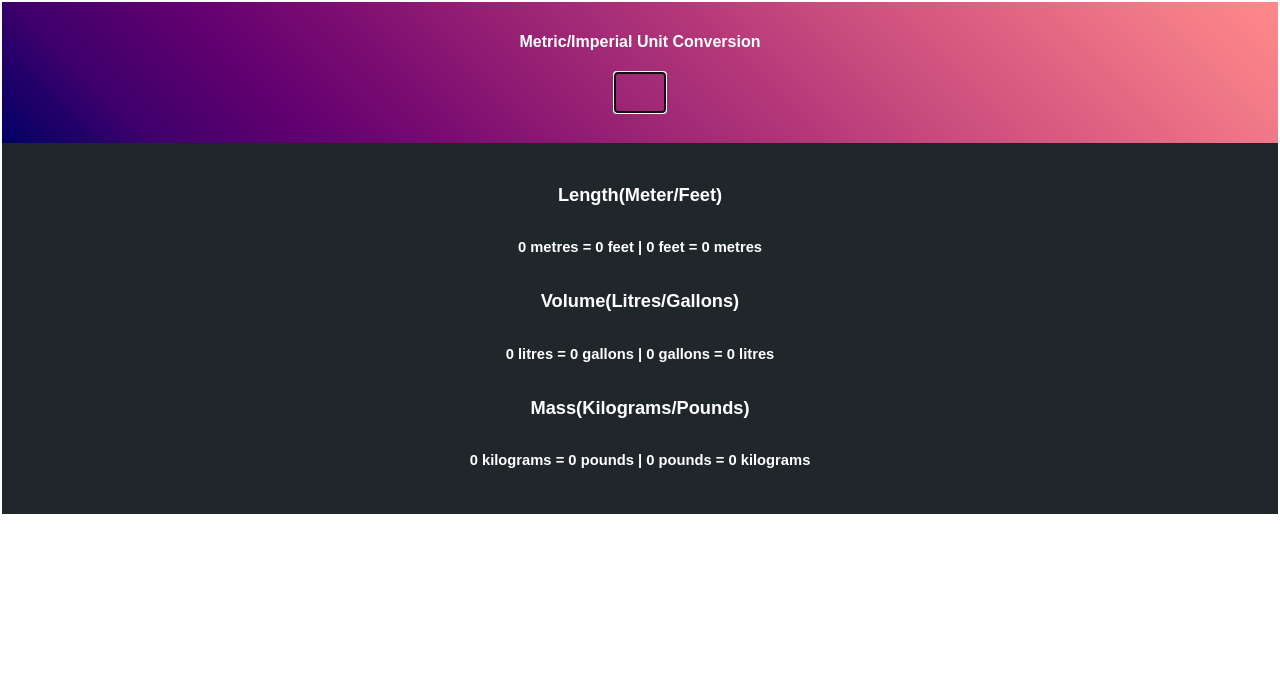
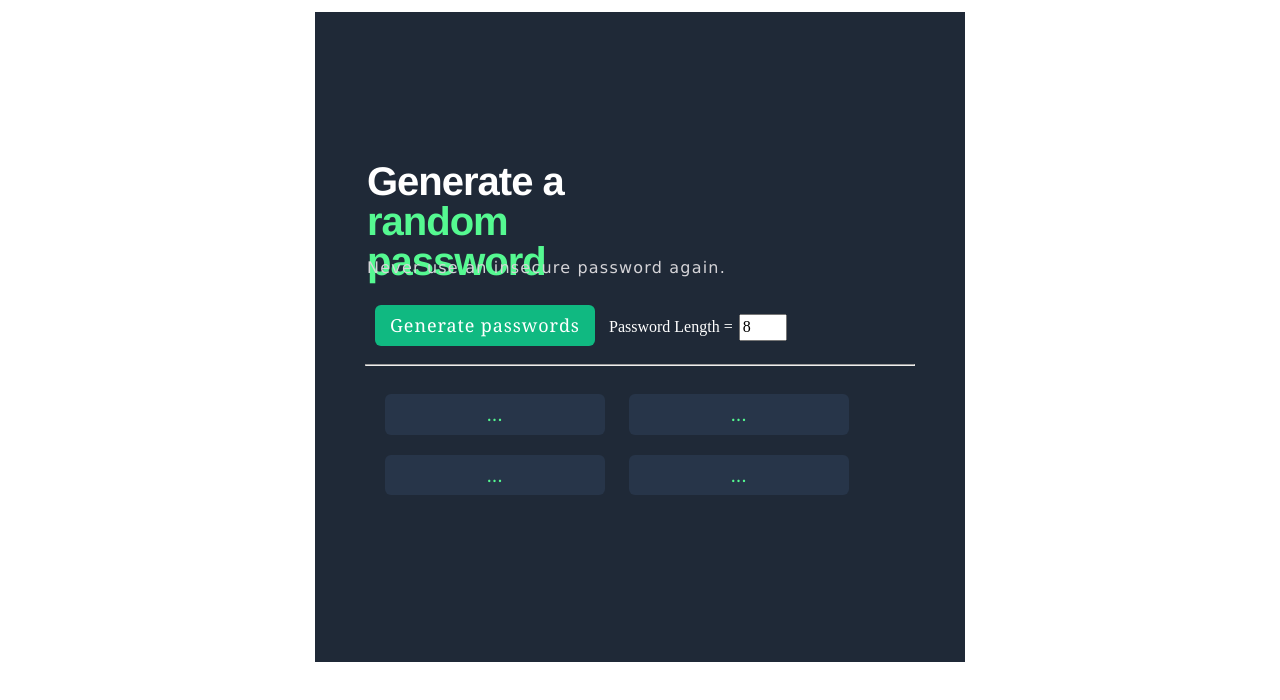
Before and after one commit to arch0nline/scrimba-projects, a plain HTML site: page index.html in a window 1280 px wide. Drawn offline with nearby package versions, Linux system fonts and the light colour scheme.

Commit message:
Add files via upload

```diff
--- a/index.css
+++ b/index.css
@@ -1,44 +1,73 @@
-html, body {
+html {
     margin: 0;
     padding: 0;
 }
+
 .main-content {
+    width: 550px;
+    height: 550px;
     align-content: center;
+    background: #1F2937;
+    margin: 10px auto;
+    padding: 50px;
+    border: 2px solid white;
+}
+
+/* Generate a random password */
+h1 {
+    font-family:'Franklin Gothic Medium', 'Arial Narrow', Arial, sans-serif;
+    width: 300px;
+    height: 80px;
     margin: 2px;
+    color: #55F991;
+    font-style: normal;
+    font-weight: 800;
+    font-size: 40px;
+    line-height: 40px;
+    letter-spacing: -0.025em;
 }
-.textinput {
-    background:transparent;
-    border: 0px;
-    border-color: transparent;
-    width: 50px;
+/* Generate word in white color */
+h1 .title1 {
     color: white;
 }
-.top-input {
+/* Never use statement */
+p {
+    color: #D5D4D8;
+    font-family: Verdana, Geneva, Tahoma, sans-serif;
+    font-style: normal;
+    font-size: 16px;;
+    letter-spacing: 0.075em;
+    padding: 2px;
+}
+/* line break */
+hr {
+    color: rgba(47, 62, 83, 1);
+    width: 446 px;
+}
+/* Generate button */
+button {
+    background: #10B981;
     color: white;
-    text-align: center;
-    font-family: Arial, Helvetica, sans-serif;
+
+    font-family: Cambria, Cochin, Georgia, Times, Times New Roman, serif;
+    font-size: 18px;
+    letter-spacing: 0.05em;
+
     padding: 10px;
-    background-image: linear-gradient(
-  45deg,
-  hsl(240deg 100% 20%) 0%,
-  hsl(275deg 100% 21%) 11%,
-  hsl(292deg 100% 22%) 22%,
-  hsl(306deg 81% 27%) 33%,
-  hsl(318deg 64% 36%) 44%,
-  hsl(327deg 54% 45%) 56%,
-  hsl(336deg 53% 54%) 67%,
-  hsl(344deg 64% 62%) 78%,
-  hsl(352deg 78% 70%) 89%,
-  hsl(0deg 100% 77%) 100%
-);
+    margin: 10px;
+    width: 220px;
+    border: none;
+    border-radius: 6px;
 }
-
-.bottom-result{
-    color: white;
-    background-color: #1f272a;
-    text-align: center;
+input[type="number"]{
+    width: 3em;
+    margin: 2px;
+    padding: 2px;
+}
+.pass-box {
+    background: #273549;
+    color: #55F991;
+}
+.password-frame {
     padding: 10px;
-    font-family: "Arial";
-    font-size: 22px;
-
 }
--- a/index.html
+++ b/index.html
@@ -1,25 +1,25 @@
 <html>
     <head><link rel="stylesheet" href="https://cdnjs.cloudflare.com/ajax/libs/normalize/8.0.1/normalize.css">
         <link rel="stylesheet" href="index.css">
-        <script src="index.js"></script>
     </head>
     <body>
+        <script src="index.js"></script>
         <div class="main-content">
-            <div class="top-input">
-                <h4> Metric/Imperial Unit Conversion </h4>
-                <h1>
-                    <input type="text" class="textinput" id="input-el" name="inputfield" autofocus onchange="convertAll()">
-                </h1>
+
+            <h1><span class="title1"> Generate a </span> random password</h1>
+
+            <p> Never use an insecure password again. </p>
+
+            <button type="button" onclick="populatePasswords()"> Generate passwords </button>
+            <label for="passwordLength" style="color:white"> Password Length = </label>
+            <input type="number" id="passwordLength" min=6 max=18 value=8>
+            <hr>
+            <div class="password-frame">
+                <button type="button" id="outputBox1" class="pass-box"> ...</button>
+                <button type="button" id="outputBox2" class="pass-box"> ... </button>
+                <button type="button" id="outputBox3" class="pass-box"> ... </button>
+                <button type="button" id="outputBox4" class="pass-box"> ... </button>
             </div>
-
-            <div class="bottom-result">
-                <h5><b> Length(Meter/Feet)</b> </h5>
-                <h6> <span id="show-length"> 0  metres = 0 feet  | 0 feet = 0 metres</h6>
-                <h5><b> Volume(Litres/Gallons) </b></h5>
-                <h6> <span id="show-volume"> 0  litres = 0 gallons  | 0 gallons = 0 litres</h6>
-                <h5> <b> Mass(Kilograms/Pounds)</b> </h5>
-                <h6> <span id="show-mass"> 0  kilograms = 0 pounds  | 0 pounds = 0 kilograms</h6>
-            </div>
-       </div<>
+        </div>
     </body>
 </html>
--- a/index.js
+++ b/index.js
@@ -1,25 +1,29 @@
 
-let input, showInput, showLength, showVolume, showMass
-
-window.onload = function() {
-  document.getElementById("input-el").focus();
-};
+let characters = "0123456789abcdefghijklmnopqrstuvwxyzABCDEFGHIJKLMNOPQRSTUVWXYZ!@#$%^&*-+/"
+let passwordLength = 8;
 
 
-function convertAll(){
-    input = document.getElementById("input-el").value
+function generatePassword(){
 
-    showLength = document.getElementById("show-length")
-    showVolume = document.getElementById("show-volume")
-    showMass = document.getElementById("show-mass")
 
-    showLength.textContent = input + " feet" + " = " + (input * 3.28).toFixed(3) + " metres"
-                    + " | " + input + " metres " + " = " + (input / 3.28).toFixed(3) + " feet"
+    let pass="";
+    for(let i = 0; i < passwordLength; i++){
+        pass += characters[ Math.floor(Math.random() * characters.length) ]
+    }
+    return pass;
+}
 
-    showVolume.textContent = input + " litres" + " = " + (input * 0.264).toFixed(3) + " gallons"
-                    + " | " + input + " gallons " + " = " + (input * 3.785).toFixed(3) + " litres"
+function populatePasswords() {
 
-    showMass.textContent = input + " kilograms" + " = " + (input * 2.204).toFixed(3) + " pounds"
-                    + " | " + input + " pounds " + " = " + (input / 2.204).toFixed(3) + " kilograms"
+    passwordLength = Number(document.getElementById("passwordLength").value);
+    if (passwordLength >= 6 && passwordLength <=18) {
+        document.getElementById("outputBox1").textContent = generatePassword();
+        document.getElementById("outputBox2").textContent = generatePassword();
+        document.getElementById("outputBox3").textContent = generatePassword();
+        document.getElementById("outputBox4").textContent = generatePassword();
+    }
+    else {
+        window.alert("Password length should be between 6 and 18! ")
+    }
 
 }
```
